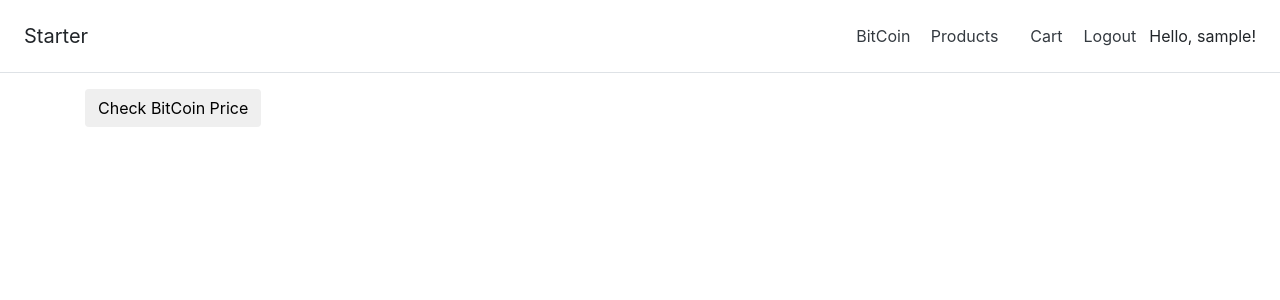
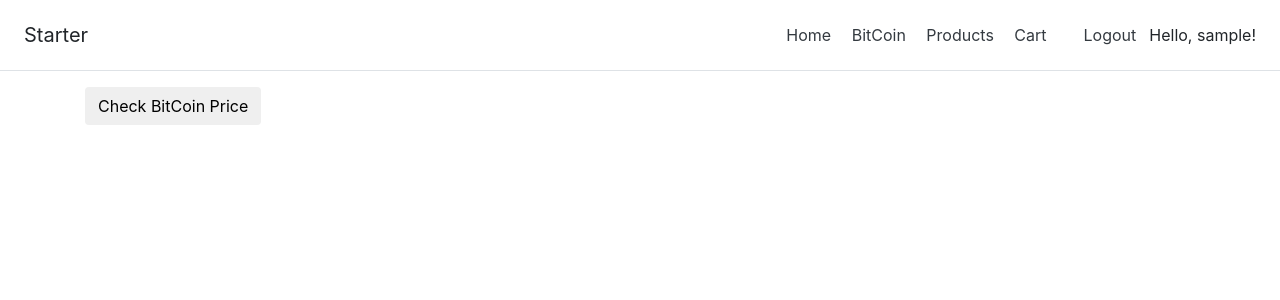
Before and after one commit to bstanton773/BPSProject, a Flask app: page /bitcoin in a window 1280 px wide. Shown: the top 300 px of the page. Run offline with Flask 2, Linux system fonts and the light colour scheme; the visitor is signed in with stand-in values (Sample User, id 1); data comes from the database, SQL or seed files in the repository; some libraries are stand-ins or nearby versions.

Commit message:
small update - fixing indents

```diff
--- a/app/templates/base.html
+++ b/app/templates/base.html
@@ -11,15 +11,19 @@
     <div class="d-flex flex-column flex-md-row align-items-center p-3 px-md-4 mb-3 bg-white border-bottom box-shadow">
         <h5 class="my-0 mr-md-auto font-weight-normal">Starter</h5>
         <nav class="my-2 my-md-0 mr-md-3">
+            <a class="p-2 text-dark" href="{{url_for('index')}}">Home</a>
             <a class="p-2 text-dark" href="{{url_for('bitcoin')}}">BitCoin</a>
             <a class="p-2 text-dark" href="{{url_for('products')}}">Products</a>
+            {% if current_user.is_anonymous %}
+            {% else %}
+            <a class="p-2 text-dark" href="{{url_for('cart')}}">Cart</a>
+            {% endif %}
             <!--<a class="p-2 text-dark" href="#">Pricing</a>-->
         </nav>
         {% if current_user.is_anonymous %}
         <a class="btn btn-outline-primary" href="{{url_for('register')}}">Sign up</a>
         <a class="btn btn-link text-dark" href="{{url_for('login')}}">Login</a>
         {% else %}
-      <a class="p-2 text-dark" href="{{url_for('cart')}}">Cart</a>
         <a class="btn btn-link text-dark" href="{{url_for('logout')}}">Logout</a>
         <div>Hello, {{current_user.username}}!</div>
         {% endif %}
```
Lines whose indentation alone changed are shown as unchanged.
